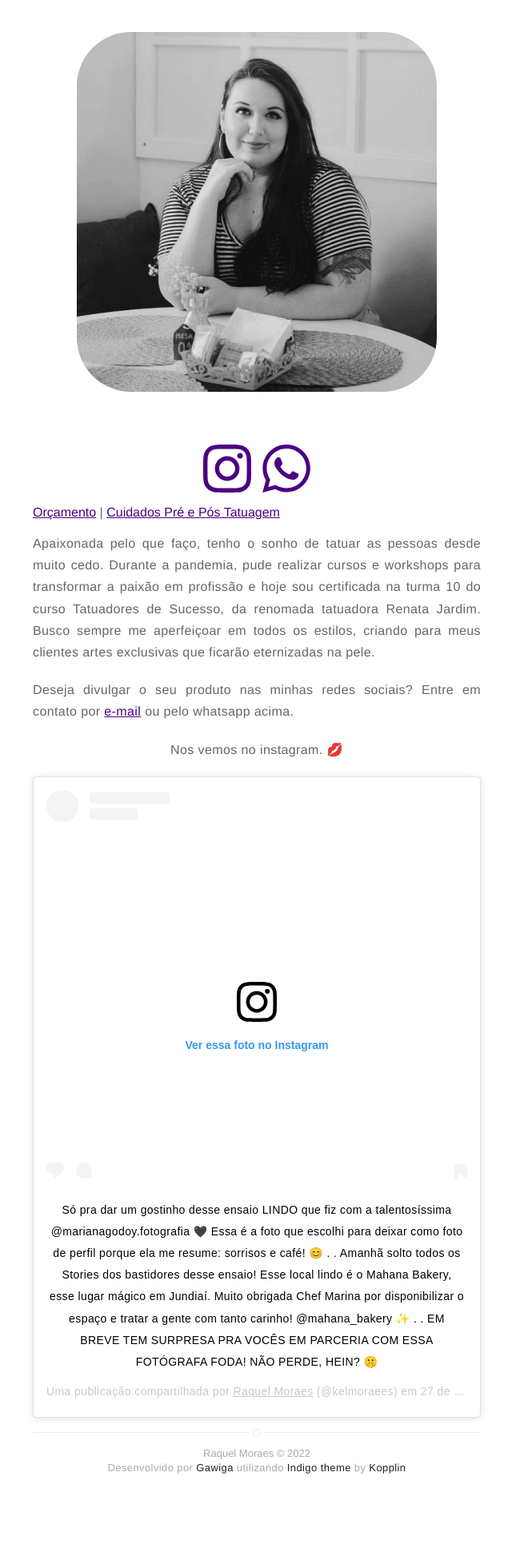
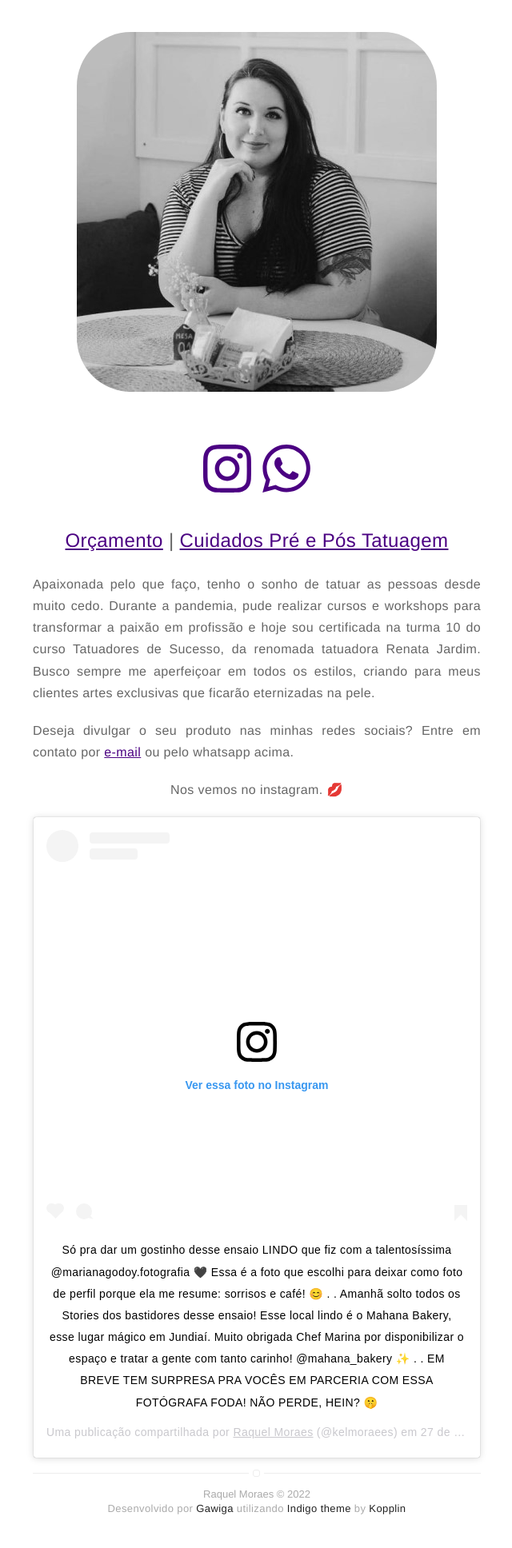
Before and after one commit to Gawiga/kelmoraes, a Jekyll site: the page built from index.html, in a window 1280 px wide. Shown: the whole page at 80% size, without its empty margins (319-959 px from the left). Built offline with Jekyll 4.4.1, drawn with Linux system fonts in a browser that asks for light colours; a script that is not in the unit is left out; before the commit the page ends 1885 px from its top, so only the background shows below that.

Commit message:
fix: ajuste no layout do site

```diff
--- a/_sass/base/normalize.scss
+++ b/_sass/base/normalize.scss
@@ -14,6 +14,15 @@
   text-align: justify;
 }
 
+.direta {
+  text-align: right;
+}
+
+.esquerda {
+  text-align: left;
+}
+
+
 html {
   font-family: sans-serif; /* 1 */
   -ms-text-size-adjust: 100%; /* 2 */
@@ -25,6 +34,7 @@ html {
  */
 
 body {
+  // background-color: #333;
   margin: 0;
 }
 
--- a/cuidados.html
+++ b/cuidados.html
@@ -31,14 +31,14 @@ permalink: /cuidados.html
         Fazendo os cuidados pré e pós tattoo, isso garantirá uma tatuagem de qualidade. Lembre-se, você também é responsável pelo resultado final de sua tatuagem.
         <br>
     </p>
-    <p style="text-align:right">
+    <p class="direita">
         Abraços,
         <br>
         Kel
         <br>
         <br>
     </p>
-    <p style="text-align:center">
+    <p class="centraliza">
         <a href="/">Pagina Inicial</a>
     </p>
 </div>
--- a/index.html
+++ b/index.html
@@ -4,7 +4,9 @@ title: Home
 ---
 <!-- header.html -->
 <body class="body animated">
-    <a href="/orcamento">Orçamento</a> | <a href="/cuidados">Cuidados Pré e Pós Tatuagem</a>
+    <p class="centraliza" style="font-size: x-large;" >
+        <a href="https://forms.gle/YdGrkottJRhWW2tB9">Orçamento</a> | <a href="/cuidados">Cuidados Pré e Pós Tatuagem</a>
+    </p>
     <p class="justifica">
         Apaixonada pelo que faço, tenho o sonho de tatuar as pessoas desde muito cedo. Durante a pandemia, pude realizar cursos e workshops para transformar a paixão em profissão e hoje sou certificada na turma 10 do curso Tatuadores de Sucesso, da renomada tatuadora Renata Jardim. Busco sempre me aperfeiçoar em todos os estilos, criando para meus clientes artes exclusivas que ficarão eternizadas na pele.
     </p>
--- a/orcamento.html
+++ /dev/null
@@ -1,4 +0,0 @@
----
-permalink: /orcamento
-redirect_to: https://forms.gle/YdGrkottJRhWW2tB9
----
```
Also changed, not shown: _posts/orcamento.md (deleted, +0 -4 lines).
